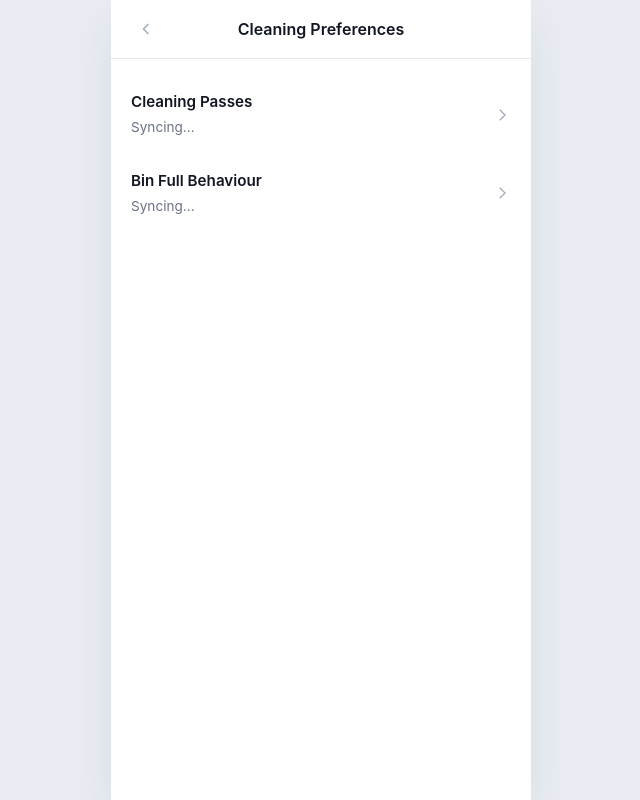
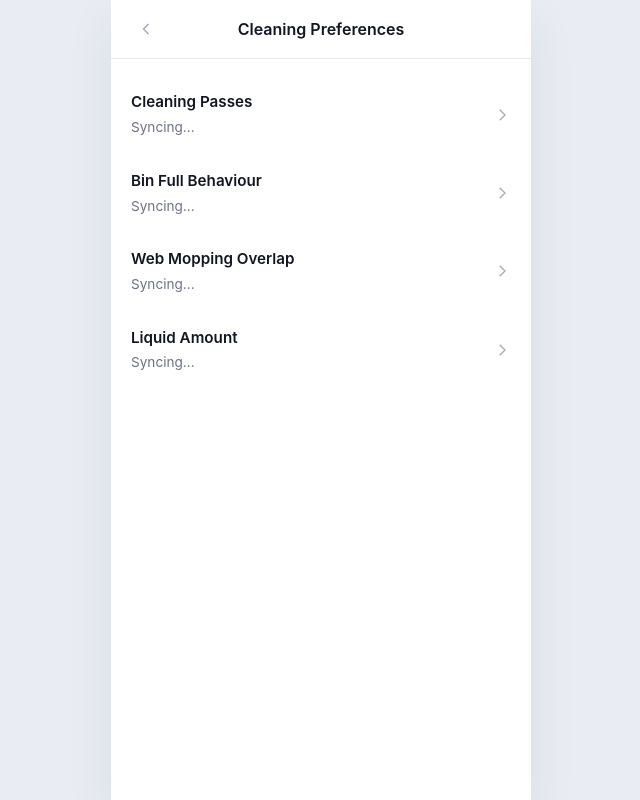
Before and after one commit to imilosk/roomba-net-ui, a Vue app: page /settings/cleaning in a window 1280 px wide. Shown: the whole page, without its empty margins (319-959 px from the left). Built offline with nearby package versions, Linux system fonts and the light colour scheme; no server answers.

Commit message:
feat: Implement settings availability store and integrate into views for dynamic settings management

```diff
--- a/src/main.ts
+++ b/src/main.ts
@@ -4,6 +4,7 @@ import router from './router'
 import './style.css'
 import App from './App.vue'
 import { useStatusStore } from './stores/status'
+import { useSettingsAvailabilityStore } from './stores/settingsAvailability'
 
 const app = createApp(App)
 const pinia = createPinia()
@@ -13,6 +14,8 @@ app.use(router)
 
 const statusStore = useStatusStore(pinia)
 statusStore.init()
+const availabilityStore = useSettingsAvailabilityStore(pinia)
+availabilityStore.init()
 
 app.mount('#app')
 
--- a/src/stores/braavaSettings.ts
+++ b/src/stores/braavaSettings.ts
@@ -25,8 +25,21 @@ export const useBraavaSettingsStore = defineStore('braava-settings', () => {
             if (typeof snapshot.rankOverlap === 'number') {
                 rankOverlap.value = snapshot.rankOverlap
             }
-            if (typeof snapshot.padWetness === 'number') {
-                liquidAmount.value = snapshot.padWetness as LiquidAmount
+            const padWetness = snapshot.padWetness
+            if (padWetness && typeof padWetness === 'object') {
+                const reusable = (padWetness as { reusable?: unknown }).reusable
+                const disposable = (padWetness as { disposable?: unknown }).disposable
+                const disposableValue =
+                    typeof disposable === 'number' ? disposable : Number.isFinite(Number(disposable)) ? Number(disposable) : null
+                const reusableValue =
+                    typeof reusable === 'number' ? reusable : Number.isFinite(Number(reusable)) ? Number(reusable) : null
+                if (disposableValue !== null && !Number.isNaN(disposableValue)) {
+                    liquidAmount.value = disposableValue as LiquidAmount
+                } else if (reusableValue !== null && !Number.isNaN(reusableValue)) {
+                    liquidAmount.value = reusableValue as LiquidAmount
+                }
+            } else if (typeof padWetness === 'number') {
+                liquidAmount.value = padWetness as LiquidAmount
             }
             if (typeof snapshot.chrgLrPtrn === 'number') {
                 chargingLightPattern.value = snapshot.chrgLrPtrn as ChargingLightPattern
--- /dev/null
+++ b/src/stores/settingsAvailability.ts
@@ -0,0 +1,71 @@
+import { defineStore } from 'pinia'
+import { computed, ref, watch } from 'vue'
+import apiClient from '../services/api'
+import { useRobotsStore } from './robots'
+
+type AvailableSettingsResponse = {
+    robotId: string
+    settings: string[]
+}
+
+export const useSettingsAvailabilityStore = defineStore('settings-availability', () => {
+    const settings = ref<string[]>([])
+    const loading = ref(false)
+    const error = ref<string | null>(null)
+    const hasLoaded = ref(false)
+    const hasInitialized = ref(false)
+
+    const robotsStore = useRobotsStore()
+
+    const settingsSet = computed(() => new Set(settings.value))
+
+    function hasSetting(setting: string) {
+        return settingsSet.value.has(setting)
+    }
+
+    async function fetchAvailable(robotId: string) {
+        loading.value = true
+        error.value = null
+        try {
+            const { data } = await apiClient.get<AvailableSettingsResponse>('/roomba/settings/available', {
+                params: { robotId }
+            })
+            settings.value = data?.settings ?? []
+            hasLoaded.value = true
+        } catch (err) {
+            error.value = 'Unable to load available settings'
+            hasLoaded.value = false
+        } finally {
+            loading.value = false
+        }
+    }
+
+    function init() {
+        if (hasInitialized.value) {
+            return
+        }
+        hasInitialized.value = true
+        robotsStore.hydrateSelection()
+        watch(
+            () => robotsStore.selectedRobotId,
+            (robotId) => {
+                if (!robotId) {
+                    settings.value = []
+                    hasLoaded.value = false
+                    return
+                }
+                void fetchAvailable(robotId)
+            },
+            { immediate: true }
+        )
+    }
+
+    return {
+        settings,
+        loading,
+        error,
+        hasLoaded,
+        hasSetting,
+        init
+    }
+})
--- a/src/views/BraavaOverlapView.vue
+++ b/src/views/BraavaOverlapView.vue
@@ -25,7 +25,7 @@ function updateOverlap(event: Event) {
 <template>
   <ShellScreen>
     <ShellContainer>
-      <ShellHeader title="Mopping Overlap" @back="handleBack" />
+      <ShellHeader title="Web Mopping Overlap" @back="handleBack" />
 
       <main>
         <section class="panel">
@@ -42,7 +42,10 @@ function updateOverlap(event: Event) {
             :disabled="store.loading"
             @change="updateOverlap"
           />
-          <p class="hint">Higher overlap cleans more thoroughly but takes longer.</p>
+          <p class="hint">
+            Set how much the robot overlaps its previous path across your floor. Higher overlap cleans more thoroughly
+            but takes longer.
+          </p>
         </section>
         <p v-if="store.error" class="error">{{ store.error }}</p>
       </main>
--- a/src/views/CleaningPreferencesView.vue
+++ b/src/views/CleaningPreferencesView.vue
@@ -2,6 +2,8 @@
 import { computed } from 'vue'
 import { useRouter } from 'vue-router'
 import { useCleaningPreferencesStore } from '../stores/cleaningPreferences'
+import { useBraavaSettingsStore } from '../stores/braavaSettings'
+import { useSettingsAvailabilityStore } from '../stores/settingsAvailability'
 import ShellHeader from '../components/ShellHeader.vue'
 import ShellScreen from '../components/ShellScreen.vue'
 import ShellContainer from '../components/ShellContainer.vue'
@@ -9,6 +11,8 @@ import SettingsRow from '../components/SettingsRow.vue'
 
 const router = useRouter()
 const cleaningStore = useCleaningPreferencesStore()
+const braavaStore = useBraavaSettingsStore()
+const availabilityStore = useSettingsAvailabilityStore()
 
 const passesLabel = computed(() => {
   switch (cleaningStore.passes) {
@@ -31,6 +35,44 @@ const binLabel = computed(() => {
   return cleaningStore.binPause ? 'Do not clean when full' : 'Keep cleaning when full'
 })
 
+const overlapLabel = computed(() => {
+  if (braavaStore.rankOverlap === null) return 'Syncing...'
+  return `${braavaStore.rankOverlap}%`
+})
+
+const liquidLabel = computed(() => {
+  switch (braavaStore.liquidAmount) {
+    case 1:
+      return 'Eco'
+    case 2:
+      return 'Standard'
+    case 3:
+      return 'Ultra'
+    default:
+      return 'Syncing...'
+  }
+})
+
+const showCleaningPasses = computed(() => {
+  if (!availabilityStore.hasLoaded) return true
+  return availabilityStore.hasSetting('cleaningPasses')
+})
+
+const showBinPause = computed(() => {
+  if (!availabilityStore.hasLoaded) return true
+  return availabilityStore.hasSetting('binPause')
+})
+
+const showOverlap = computed(() => {
+  if (!availabilityStore.hasLoaded) return true
+  return availabilityStore.hasSetting('rankOverlap')
+})
+
+const showLiquid = computed(() => {
+  if (!availabilityStore.hasLoaded) return true
+  return availabilityStore.hasSetting('padWetness')
+})
+
 function handleBack() {
   router.push('/settings')
 }
@@ -42,6 +84,14 @@ function openPasses() {
 function openBinBehaviour() {
   router.push('/settings/cleaning/bin')
 }
+
+function openOverlap() {
+  router.push('/settings/braava/overlap')
+}
+
+function openLiquid() {
+  router.push('/settings/braava/liquid')
+}
 </script>
 
 <template>
@@ -50,8 +100,30 @@ function openBinBehaviour() {
       <ShellHeader title="Cleaning Preferences" @back="handleBack" />
 
       <main>
-        <SettingsRow title="Cleaning Passes" :subtitle="passesLabel" @click="openPasses" />
-        <SettingsRow title="Bin Full Behaviour" :subtitle="binLabel" @click="openBinBehaviour" />
+        <SettingsRow
+          v-if="showCleaningPasses"
+          title="Cleaning Passes"
+          :subtitle="passesLabel"
+          @click="openPasses"
+        />
+        <SettingsRow
+          v-if="showBinPause"
+          title="Bin Full Behaviour"
+          :subtitle="binLabel"
+          @click="openBinBehaviour"
+        />
+        <SettingsRow
+          v-if="showOverlap"
+          title="Web Mopping Overlap"
+          :subtitle="overlapLabel"
+          @click="openOverlap"
+        />
+        <SettingsRow
+          v-if="showLiquid"
+          title="Liquid Amount"
+          :subtitle="liquidLabel"
+          @click="openLiquid"
+        />
       </main>
     </ShellContainer>
   </ShellScreen>
--- a/src/views/ProductSettingsView.vue
+++ b/src/views/ProductSettingsView.vue
@@ -7,6 +7,7 @@ import { useStatusStore } from '../stores/status'
 import { useThemeStore } from '../stores/theme'
 import { useRobotsStore } from '../stores/robots'
 import { useBraavaSettingsStore } from '../stores/braavaSettings'
+import { useSettingsAvailabilityStore } from '../stores/settingsAvailability'
 
 import ShellHeader from '../components/ShellHeader.vue'
 import ShellScreen from '../components/ShellScreen.vue'
@@ -20,6 +21,7 @@ const statusStore = useStatusStore()
 const themeStore = useThemeStore()
 const robotsStore = useRobotsStore()
 const braavaStore = useBraavaSettingsStore()
+const availabilityStore = useSettingsAvailabilityStore()
 
 onMounted(() => {
   childLockStore.initStream()
@@ -44,6 +46,16 @@ const selectedRobotLabel = computed(() => {
   return robotsStore.selectedRobot?.blid ?? robotsStore.selectedRobotId
 })
 
+const cleaningSettingsAvailable = computed(() => {
+  if (!availabilityStore.hasLoaded) return true
+  return (
+    availabilityStore.hasSetting('cleaningPasses') ||
+    availabilityStore.hasSetting('binPause') ||
+    availabilityStore.hasSetting('rankOverlap') ||
+    availabilityStore.hasSetting('padWetness')
+  )
+})
+
 const settingsItems = computed<SettingsItem[]>(() => [
   {
     id: 'robots',
@@ -55,18 +67,6 @@ const settingsItems = computed<SettingsItem[]>(() => [
   { id: 'about', title: `About ${robotNameDisplay.value}`, route: '/settings/about' },
   { id: 'locate', title: `Locate ${robotNameDisplay.value}`, route: '/settings/locate' },
   { id: 'cleaning', title: 'Cleaning Preferences', route: '/settings/cleaning' },
-  {
-    id: 'braava-overlap',
-    title: 'Mopping Overlap',
-    subtitle: braavaOverlapLabel.value,
-    route: '/settings/braava/overlap'
-  },
-  {
-    id: 'braava-liquid',
-    title: 'Liquid Amount',
-    subtitle: braavaLiquidLabel.value,
-    route: '/settings/braava/liquid'
-  },
   {
     id: 'braava-charging',
     title: 'Charging Light Pattern',
@@ -116,14 +116,6 @@ const binLabel = computed(() => {
   return cleaningStore.binPause ? 'Do not clean when full' : 'Keep cleaning when full'
 })
 
-const cleaningSubtitle = computed(() => {
-  if (passesLabel.value === 'Syncing...' || binLabel.value === 'Syncing...') {
-    return 'Syncing...'
-  }
-
-  return [passesLabel.value, binLabel.value].filter(Boolean).join(' · ')
-})
-
 const braavaOverlapLabel = computed(() => {
   if (braavaStore.rankOverlap === null) return 'Syncing...'
   return `${braavaStore.rankOverlap}%`
@@ -142,6 +134,28 @@ const braavaLiquidLabel = computed(() => {
   }
 })
 
+const cleaningSubtitle = computed(() => {
+  if (!availabilityStore.hasLoaded) {
+    return 'Syncing...'
+  }
+
+  const parts: string[] = []
+  if (availabilityStore.hasSetting('cleaningPasses') && cleaningStore.passes !== null) {
+    parts.push(passesLabel.value)
+  }
+  if (availabilityStore.hasSetting('binPause') && cleaningStore.binPause !== null) {
+    parts.push(binLabel.value)
+  }
+  if (availabilityStore.hasSetting('rankOverlap') && braavaStore.rankOverlap !== null) {
+    parts.push(`Overlap ${braavaOverlapLabel.value}`)
+  }
+  if (availabilityStore.hasSetting('padWetness') && braavaStore.liquidAmount !== null) {
+    parts.push(braavaLiquidLabel.value)
+  }
+
+  return parts.length > 0 ? parts.join(' · ') : 'Syncing...'
+})
+
 const braavaChargingLabel = computed(() => {
   switch (braavaStore.chargingLightPattern) {
     case 0:
@@ -153,6 +167,25 @@ const braavaChargingLabel = computed(() => {
     default:
       return 'Syncing...'
   }
+})
+
+const filteredSettingsItems = computed(() => {
+  if (!availabilityStore.hasLoaded) {
+    return settingsItems.value
+  }
+
+  return settingsItems.value.filter((item) => {
+    if (item.id === 'cleaning') {
+      return cleaningSettingsAvailable.value
+    }
+    if (item.id === 'lock') {
+      return availabilityStore.hasSetting('childLock')
+    }
+    if (item.id === 'braava-charging') {
+      return availabilityStore.hasSetting('chrgLrPtrn')
+    }
+    return true
+  })
 })
 
 function handleBack() {
@@ -191,7 +224,7 @@ function getItemSubtitle(item: SettingsItem): string | null {
 
       <main class="settings-body">
         <ul class="settings-list">
-          <li v-for="item in settingsItems" :key="item.id">
+          <li v-for="item in filteredSettingsItems" :key="item.id">
             <SettingsRow
               :title="item.title"
               :subtitle="getItemSubtitle(item)"
```
Also changed, not shown: src/views/BraavaChargingLightView.vue (+15 -3 lines).
